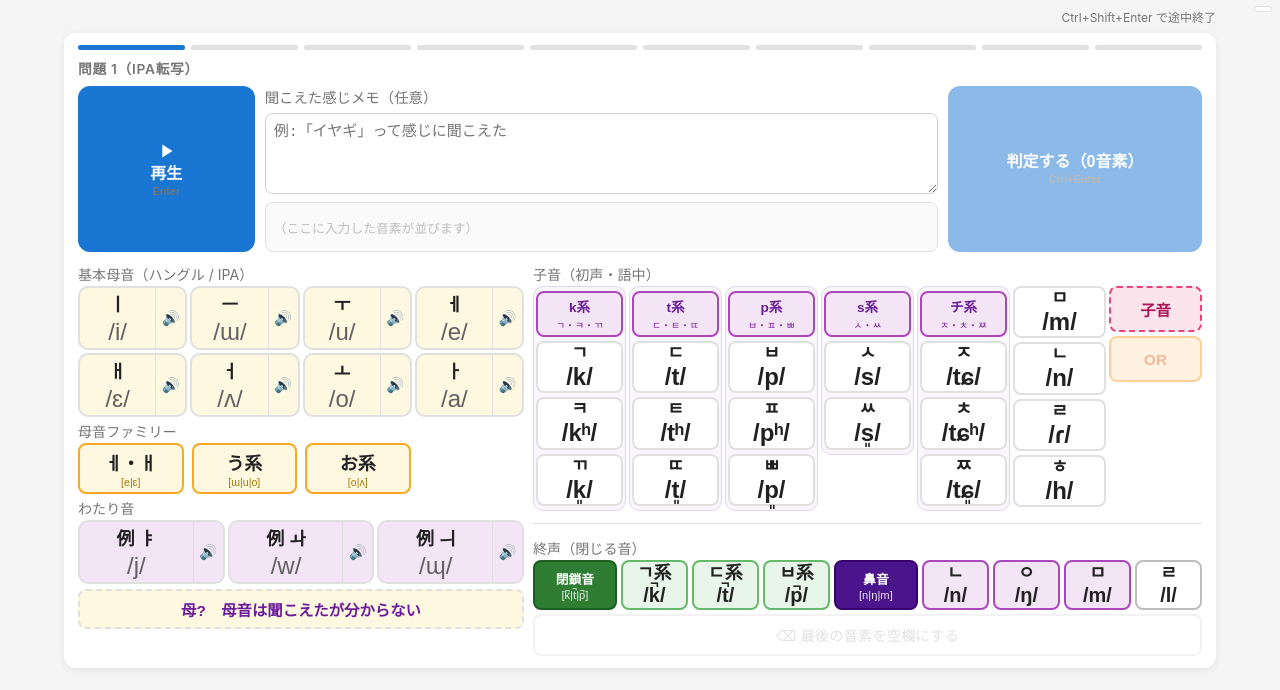
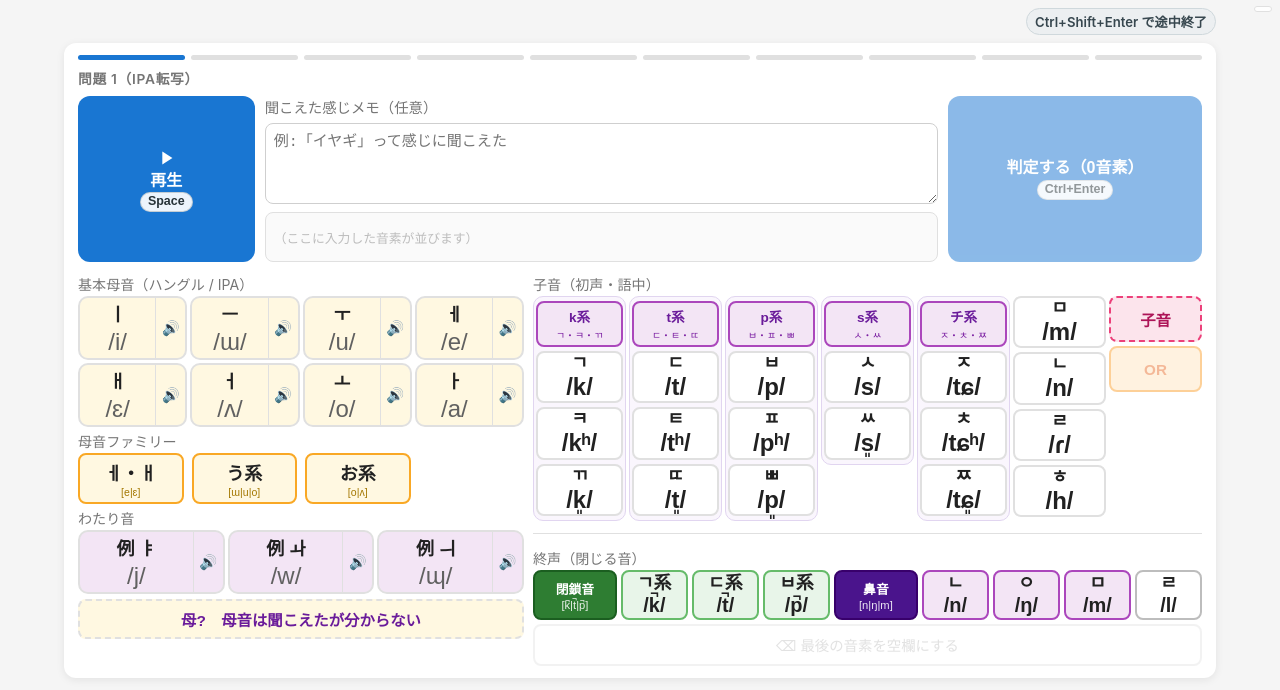
Before and after one commit to open-hearted/Acqire-all-hangul, a Next.js app: page /transcribe in a window 1280 px wide. Both pictures are taken after a click on the button "スタート". Shown: the top 690 px of the page. Built offline with nearby package versions, Linux system fonts and the light colour scheme.

Commit message:
fix(transcribe): switch play shortcut to Space and improve hint readability

```diff
--- a/src/app/globals.css
+++ b/src/app/globals.css
@@ -1510,9 +1510,14 @@ body {
 }
 
 .transcribe-top-hint {
-  font-size: 0.75rem;
-  color: #757575;
+  font-size: 0.82rem;
+  color: #37474f;
   white-space: nowrap;
+  font-weight: 600;
+  background: #eceff1;
+  border: 1px solid #cfd8dc;
+  border-radius: 999px;
+  padding: 3px 8px;
 }
 
 .transcribe-quit-top {
@@ -1536,11 +1541,17 @@ body {
 }
 
 .shortcut-hint {
-  display: block;
-  font-size: 0.68rem;
-  font-weight: 600;
-  color: #757575;
+  display: inline-flex;
+  align-items: center;
+  justify-content: center;
+  font-size: 0.78rem;
+  font-weight: 700;
+  color: #263238;
   line-height: 1.1;
+  background: rgba(255, 255, 255, 0.92);
+  border: 1px solid rgba(38, 50, 56, 0.2);
+  border-radius: 999px;
+  padding: 2px 7px;
 }
 
 /* IPA転写クイズ: PCでは横幅を使い、スクロールなしで回答を完結させる */
--- a/src/app/transcribe/page.tsx
+++ b/src/app/transcribe/page.tsx
@@ -379,7 +379,10 @@ export default function TranscribeQuizPage() {
     if (!hydrated || phase !== "quiz") return;
 
     function onKeyDown(event: KeyboardEvent) {
-      if (event.key !== "Enter") return;
+      const isEnter = event.key === "Enter";
+      const isSpace =
+        event.key === " " || event.code === "Space" || event.key === "Spacebar";
+      if (!isEnter && !isSpace) return;
 
       const target = event.target as HTMLElement | null;
       const isTextInputFocused =
@@ -394,14 +397,14 @@ export default function TranscribeQuizPage() {
       const isSubmitShortcut = event.ctrlKey || event.metaKey;
       const isFinalReview = judgement !== null && index + 1 >= questions.length;
 
-      if (isSubmitShortcut && event.shiftKey) {
+      if (isEnter && isSubmitShortcut && event.shiftKey) {
         if (isFinalReview) return;
         event.preventDefault();
         handleQuit();
         return;
       }
 
-      if (isSubmitShortcut) {
+      if (isEnter && isSubmitShortcut) {
         event.preventDefault();
         if (judgement) {
           handleNext();
@@ -414,6 +417,7 @@ export default function TranscribeQuizPage() {
         return;
       }
 
+      if (!isSpace) return;
       if (isTextInputFocused || event.altKey || event.shiftKey) return;
       event.preventDefault();
       handlePlayCurrentWord();
@@ -1294,7 +1298,7 @@ export default function TranscribeQuizPage() {
         <div className="question-label">問題 {index + 1}（IPA転写）</div>
 
         <div className={`transcribe-audio-answer-row ${!judgement ? "with-judge" : ""}`}>
-          <button className="btn-audio" onClick={handlePlayCurrentWord} aria-keyshortcuts="Enter">
+          <button className="btn-audio" onClick={handlePlayCurrentWord} aria-keyshortcuts="Space">
             <svg
               width="22"
               height="22"
@@ -1305,7 +1309,7 @@ export default function TranscribeQuizPage() {
               <path d="M8 5v14l11-7z" />
             </svg>
             <span className="btn-main-label">再生</span>
-            <span className="shortcut-hint">Enter</span>
+            <span className="shortcut-hint">Space</span>
           </button>
 
           <div className="transcribe-input-column">
```
